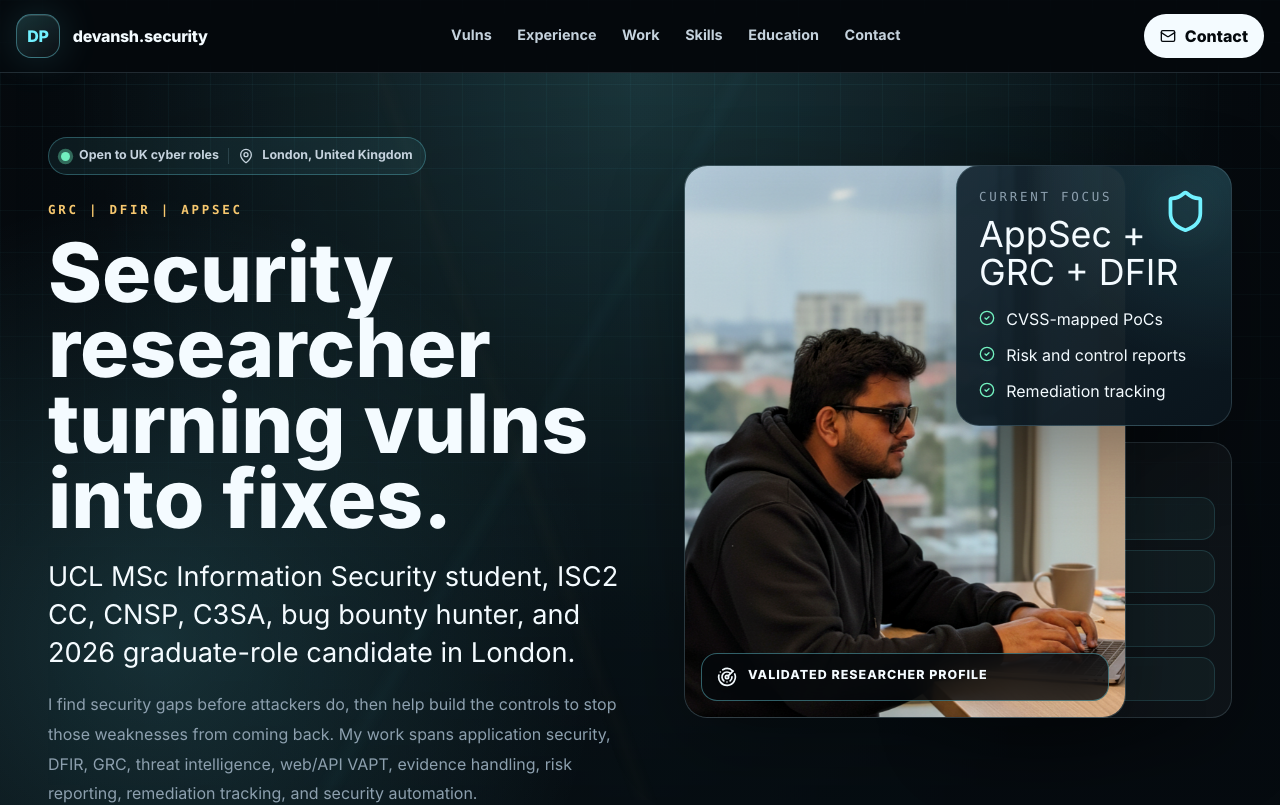
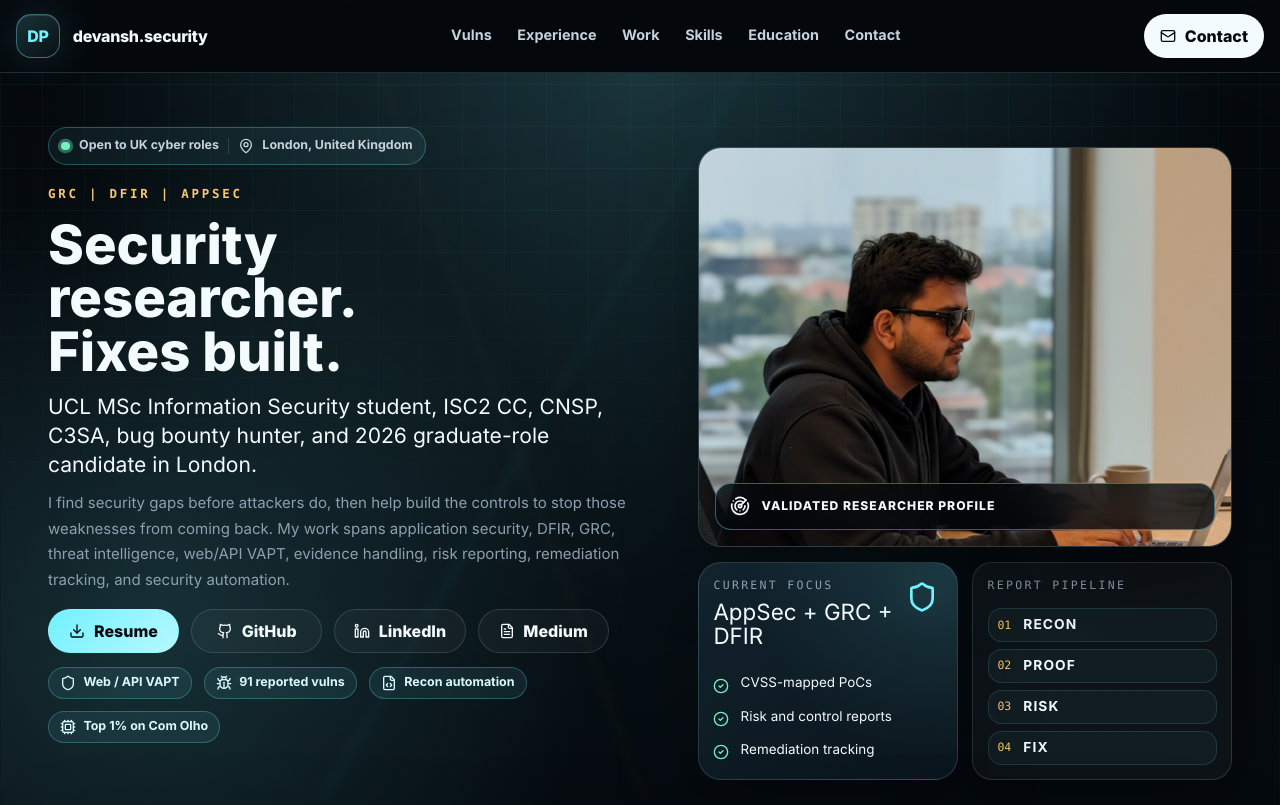
Before and after one commit to Zuri09/zuri09.github.io, a React (Create React App) app: page / in a window 1280 px wide. Shown: the top 805 px of the page. Built offline with nearby package versions, Linux system fonts and the light colour scheme.

Commit message:
Refine hero layout and portrait crop

```diff
--- a/src/Portfolio.js
+++ b/src/Portfolio.js
@@ -388,7 +388,7 @@ export default function Portfolio() {
 
               <p className="eyebrow hero-eyebrow">{DATA.role}</p>
               <h1>
-                Security researcher turning vulns into fixes.
+                Security researcher. Fixes built.
               </h1>
               <p className="hero-lede">{DATA.tagline}</p>
               <p className="hero-body">{DATA.blurb}</p>
--- a/src/index.css
+++ b/src/index.css
@@ -266,7 +266,7 @@ button:focus-visible {
 .hero-section {
   position: relative;
   isolation: isolate;
-  padding-block: clamp(3rem, 5vw, 5.25rem) 3rem;
+  padding-block: clamp(2.4rem, 4.2vw, 4.25rem) 2.6rem;
   border-bottom: 1px solid var(--color-line);
 }
 
@@ -309,7 +309,7 @@ button:focus-visible {
   align-items: center;
   gap: 0.55rem;
   max-width: 100%;
-  margin-bottom: 1.6rem;
+  margin-bottom: 1.25rem;
   padding: 0.55rem 0.78rem;
   border: 1px solid rgba(114, 241, 255, 0.28);
   border-radius: 999px;
@@ -351,22 +351,22 @@ button:focus-visible {
 
 .hero-copy h1,
 .contact-section h2 {
-  max-width: 13.5ch;
+  max-width: 11ch;
   margin: 0;
   color: var(--color-text);
-  font-size: clamp(3rem, 6.4vw, 5.95rem);
-  font-weight: 820;
+  font-size: clamp(2.45rem, 4.25vw, 4.15rem);
+  font-weight: 830;
   letter-spacing: 0;
-  line-height: 0.92;
+  line-height: 0.98;
   overflow-wrap: anywhere;
 }
 
 .hero-lede {
   max-width: 44rem;
-  margin: 1.35rem 0 0;
+  margin: 0.85rem 0 0;
   color: var(--color-text);
-  font-size: clamp(1.2rem, 2.2vw, 1.7rem);
-  line-height: 1.4;
+  font-size: clamp(1.05rem, 1.65vw, 1.32rem);
+  line-height: 1.38;
 }
 
 .hero-body,
@@ -379,11 +379,11 @@ button:focus-visible {
 }
 
 .hero-body {
-  max-width: 46rem;
-  margin: 1.15rem 0 0;
+  max-width: 43rem;
+  margin: 0.65rem 0 0;
   color: var(--color-muted);
-  font-size: 1rem;
-  line-height: 1.85;
+  font-size: 0.94rem;
+  line-height: 1.7;
 }
 
 .hero-actions,
@@ -397,7 +397,7 @@ button:focus-visible {
 }
 
 .hero-actions {
-  margin-top: 2rem;
+  margin-top: 1rem;
 }
 
 .action-link {
@@ -423,7 +423,7 @@ button:focus-visible {
 }
 
 .highlight-row {
-  margin-top: 1.6rem;
+  margin-top: 0.85rem;
 }
 
 .pill {
@@ -457,7 +457,7 @@ button:focus-visible {
 .hero-visual {
   display: grid;
   grid-template-columns: minmax(0, 1fr);
-  gap: 1rem;
+  gap: 0.9rem;
   align-self: start;
 }
 
@@ -505,16 +505,16 @@ button:focus-visible {
 }
 
 .portrait-shell {
-  min-height: 24rem;
-  aspect-ratio: 4 / 5;
+  min-height: 0;
+  aspect-ratio: 4 / 3;
 }
 
 .portrait-image {
   width: 100%;
   height: 100%;
-  min-height: 24rem;
+  min-height: 0;
   object-fit: cover;
-  object-position: 46% 50%;
+  object-position: 50% 52%;
   filter: saturate(1.05) contrast(1.05);
   transform: scale(1.01);
   transition: transform 700ms ease, filter 700ms ease;
@@ -539,7 +539,7 @@ button:focus-visible {
   color: var(--color-text);
   background: rgba(5, 9, 13, 0.76);
   backdrop-filter: blur(18px);
-  font-size: 0.78rem;
+  font-size: 0.76rem;
   font-weight: 800;
   text-transform: uppercase;
   letter-spacing: 0.08em;
@@ -547,8 +547,9 @@ button:focus-visible {
 
 .proof-panel {
   display: grid;
-  gap: 1rem;
-  padding: 1.35rem;
+  gap: 0.7rem;
+  min-height: 100%;
+  padding: 0.9rem;
   background:
     radial-gradient(circle at 100% 0%, rgba(114, 241, 255, 0.13), transparent 13rem),
     linear-gradient(145deg, rgba(19, 37, 48, 0.94), rgba(10, 21, 29, 0.96));
@@ -556,8 +557,8 @@ button:focus-visible {
 
 .pipeline-panel {
   display: grid;
-  gap: 0.65rem;
-  padding: 1rem;
+  gap: 0.42rem;
+  padding: 0.9rem;
   border: 1px solid var(--color-line);
   border-radius: 1.25rem;
   background: rgba(255, 255, 255, 0.035);
@@ -569,8 +570,8 @@ button:focus-visible {
   grid-template-columns: auto minmax(0, 1fr);
   align-items: center;
   gap: 0.75rem;
-  min-height: 2.7rem;
-  padding: 0.55rem 0.65rem;
+  min-height: 2rem;
+  padding: 0.36rem 0.55rem;
   border: 1px solid rgba(114, 241, 255, 0.14);
   border-radius: 0.85rem;
   background: rgba(114, 241, 255, 0.045);
@@ -590,35 +591,35 @@ button:focus-visible {
 }
 
 .panel-kicker {
-  margin: 0 0 0.55rem;
+  margin: 0 0 0.45rem;
   color: var(--color-muted);
   font-family: var(--font-mono);
-  font-size: 0.78rem;
-  letter-spacing: 0.22em;
+  font-size: 0.72rem;
+  letter-spacing: 0.2em;
   text-transform: uppercase;
 }
 
 .proof-panel h2 {
   margin: 0;
-  max-width: 10ch;
-  font-size: clamp(1.65rem, 2.8vw, 2.25rem);
+  max-width: 13ch;
+  font-size: clamp(1.25rem, 1.75vw, 1.55rem);
   letter-spacing: 0;
   line-height: 1.06;
 }
 
 .panel-icon {
   position: absolute;
-  top: 1.45rem;
-  right: 1.45rem;
-  width: 2.8rem;
-  height: 2.8rem;
+  top: 1.15rem;
+  right: 1.15rem;
+  width: 2rem;
+  height: 2rem;
   color: var(--color-accent);
   filter: drop-shadow(0 0 22px rgba(114, 241, 255, 0.35));
 }
 
 .proof-panel ul {
   display: grid;
-  gap: 0.75rem;
+  gap: 0.55rem;
   padding: 0;
   margin: 0;
   list-style: none;
@@ -629,6 +630,11 @@ button:focus-visible {
   display: flex;
   gap: 0.7rem;
   align-items: flex-start;
+}
+
+.proof-panel li {
+  font-size: 0.84rem;
+  line-height: 1.45;
 }
 
 .proof-panel li svg,
@@ -1086,31 +1092,28 @@ button:focus-visible {
   }
 
   .hero-layout {
-    grid-template-columns: minmax(0, 0.92fr) minmax(26rem, 0.88fr);
+    grid-template-columns: minmax(0, 0.9fr) minmax(24rem, 0.82fr);
     align-items: start;
   }
 
   .hero-visual {
-    grid-template-columns: minmax(16rem, 0.92fr) minmax(0, 1fr);
+    grid-template-columns: repeat(2, minmax(0, 1fr));
     align-items: stretch;
-    padding-top: 1.75rem;
+    max-width: 36rem;
+    justify-self: end;
+    padding-top: 1.25rem;
   }
 
   .portrait-shell {
-    grid-row: span 2;
-    min-height: 30rem;
-  }
-
-  .portrait-image {
-    min-height: 30rem;
+    grid-column: 1 / -1;
   }
 
   .proof-panel {
-    align-self: end;
+    align-self: stretch;
   }
 
   .pipeline-panel {
-    align-self: start;
+    align-self: stretch;
   }
 
   .split-heading {
@@ -1151,12 +1154,16 @@ button:focus-visible {
 
 @media (min-width: 92rem) {
   .hero-layout {
-    grid-template-columns: minmax(0, 0.9fr) minmax(39rem, 0.92fr);
+    grid-template-columns: minmax(0, 0.88fr) minmax(34rem, 0.75fr);
   }
 
   .hero-copy h1 {
-    max-width: 12.5ch;
-    font-size: clamp(4rem, 5.35vw, 6.25rem);
+    max-width: 12ch;
+    font-size: clamp(3.35rem, 4.05vw, 4.55rem);
+  }
+
+  .hero-visual {
+    max-width: 39rem;
   }
 
   .logo-grid {
```
